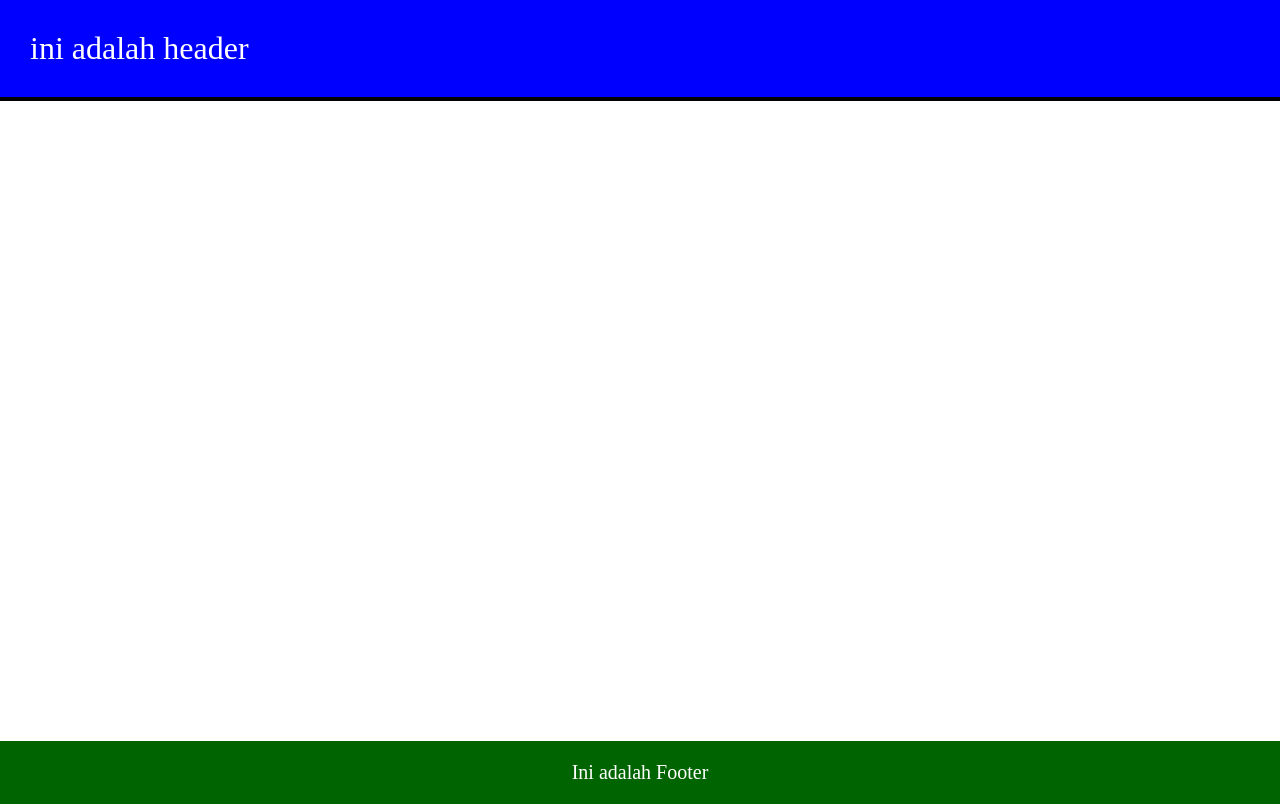
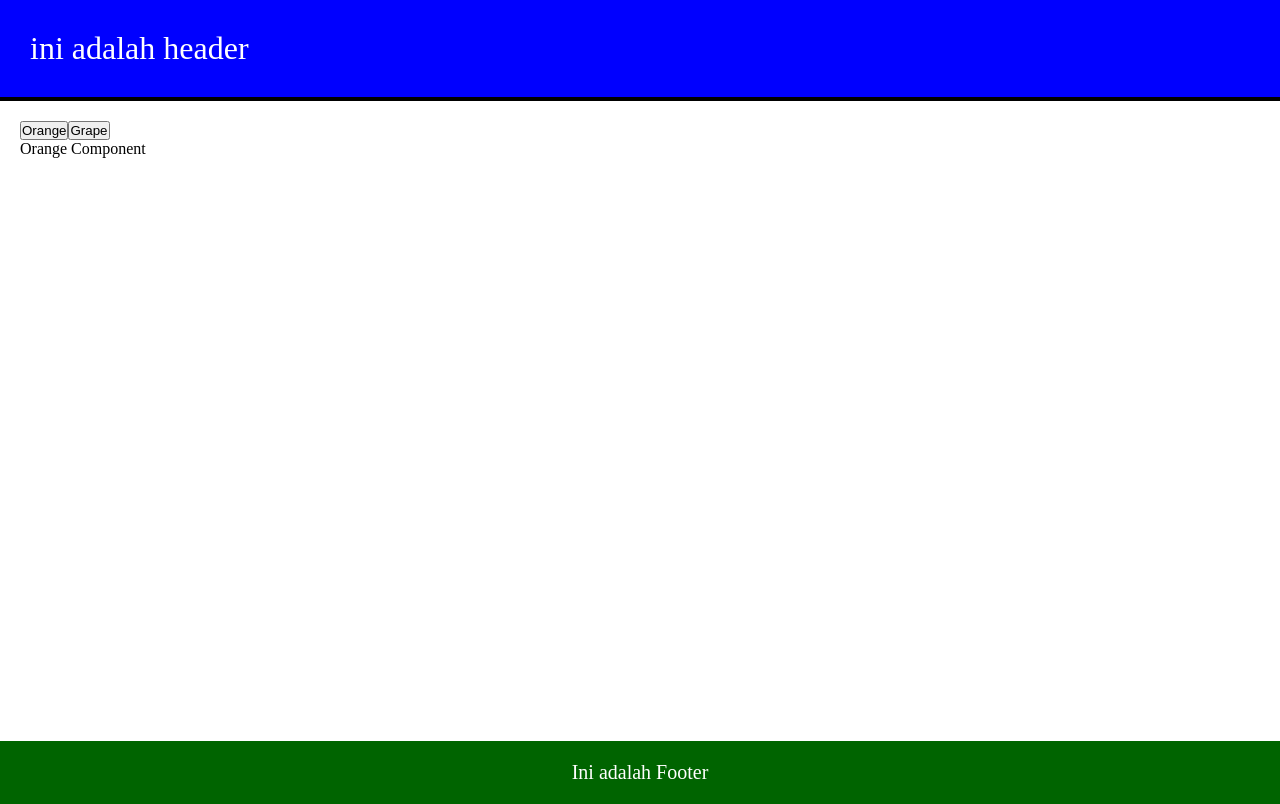
Before and after one commit to mhammdalwii/belajarVue, a Vue app in the folder belajarvuejs/: page / in a window 1280 px wide. Built offline with nearby package versions, Linux system fonts and the light colour scheme.

Commit message:
dynamic component

```diff
--- /dev/null
+++ b/belajarvuejs/src/app-4.vue
@@ -0,0 +1,48 @@
+<template>
+  <div>
+    <appHeader></appHeader>
+    <div class="container">
+      <button @click="this.activeComp = 'comp-Orange'">Orange</button>
+      <button @click="this.activeComp = 'comp-Grape'">Grape</button>
+
+      <!-- <compOrange v-if="activeComp === 'compOrange'"></compOrange>
+      <compOrange v-if="activeComp === 'compGrape'"></compOrange> -->
+
+      <component :is="activeComp"></component>
+    </div>
+    <app-footer></app-footer>
+  </div>
+</template>
+
+<script>
+import appHeader from './components/generals/appHeader.vue'
+import appFooter from './components/generals/appFooter.vue'
+import compOrange from './components/fruits/orange-1.vue'
+import compGrape from './components/fruits/grape-1.vue'
+
+export default {
+  components: {
+    appHeader,
+    appFooter,
+    compOrange,
+    compGrape,
+  },
+  data() {
+    return {
+      activeComp: 'comp-Orange',
+    }
+  },
+}
+</script>
+
+<style>
+body {
+  padding: 0;
+  margin: 0;
+}
+.container {
+  min-height: 80vh;
+  box-sizing: border-box;
+  padding: 20px;
+}
+</style>
--- /dev/null
+++ b/belajarvuejs/src/components/fruits/grape-1.vue
@@ -0,0 +1,3 @@
+<template>
+  <div>Grape Component</div>
+</template>
--- /dev/null
+++ b/belajarvuejs/src/components/fruits/orange-1.vue
@@ -0,0 +1,3 @@
+<template>
+  <div>Orange Component</div>
+</template>
--- a/belajarvuejs/src/main.js
+++ b/belajarvuejs/src/main.js
@@ -1,5 +1,5 @@
 import { createApp } from 'vue'
-import App from './App-3.vue'
+import App from './app-4.vue'
 import Header from './components/generals/appHeader.vue'
 import Footer from './components/generals/appFooter.vue'
 const app = createApp(App)
```
